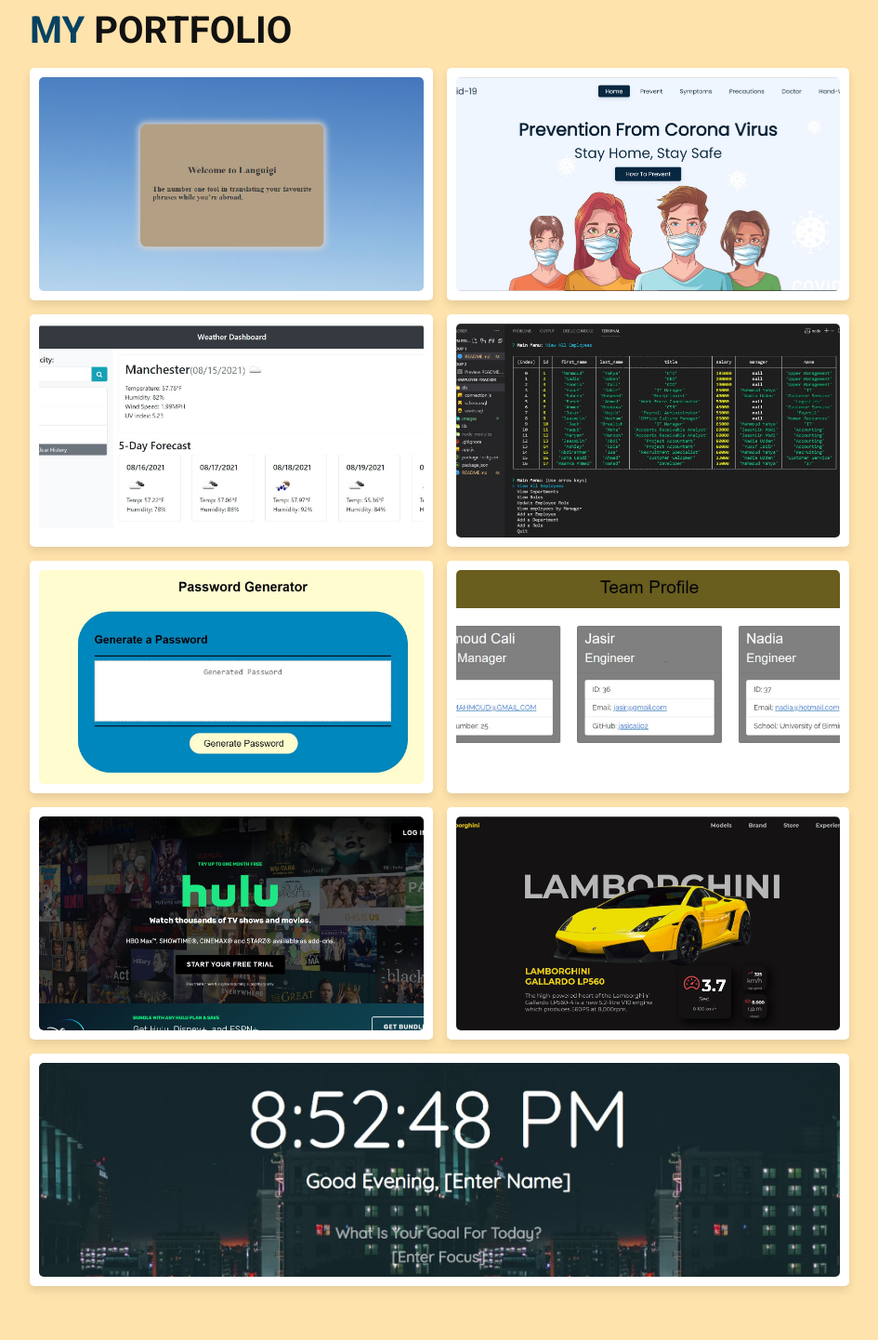
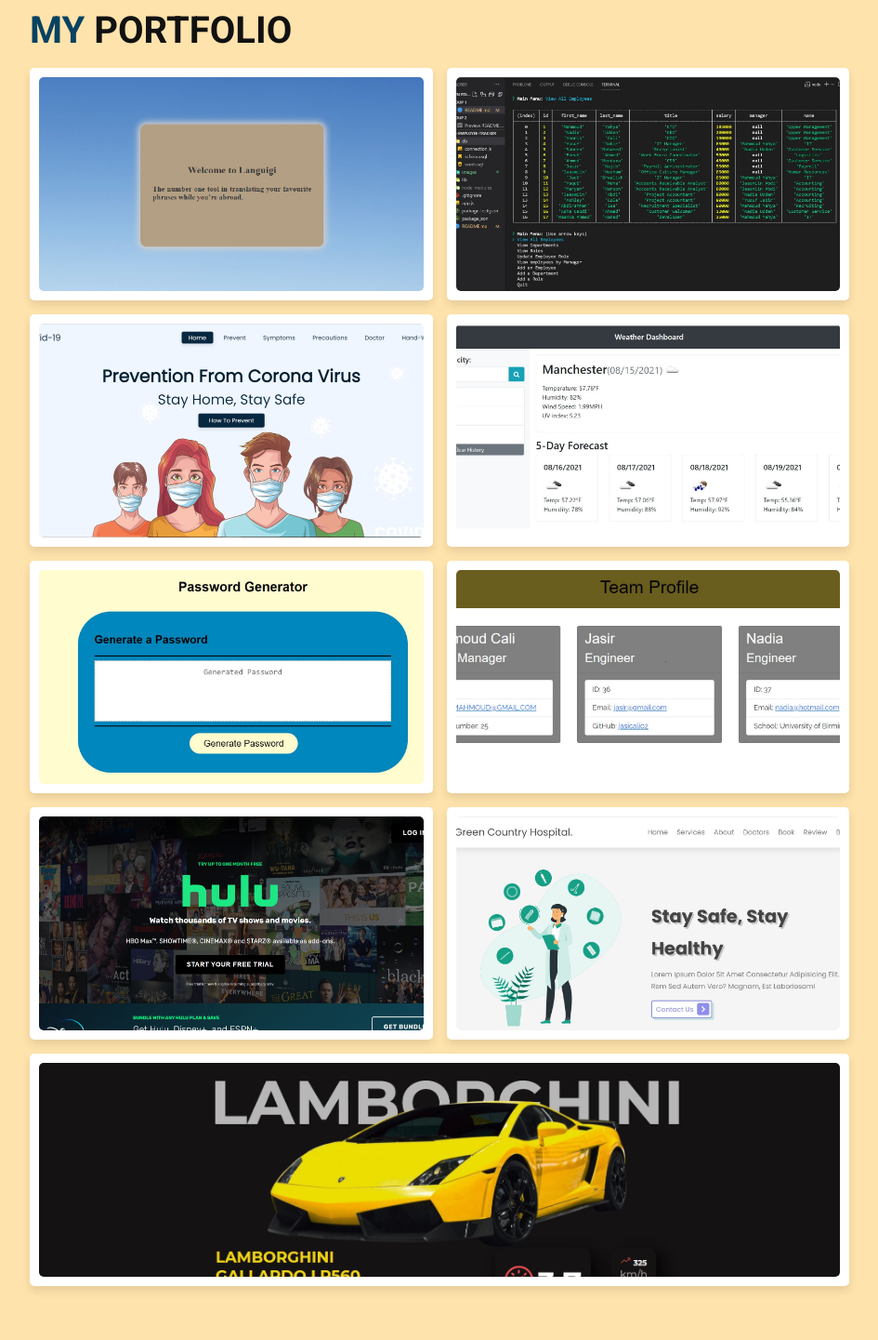
Before and after one commit to Mahmoudcali02/personal-portfolio, a plain HTML site: page index.html in a window 1280 px wide. Shown: the part 2527-3968 px from the top of the page at 93% size, without its empty margins (317-1262 px from the left). Drawn offline with nearby package versions, Linux system fonts and the light colour scheme.

Commit message:
added one more project (green-country-hospital)

```diff
--- a/index.html
+++ b/index.html
@@ -133,6 +133,18 @@
         </div>
 
         <div class="box">
+            <img src="./images/employee-tracker-img.jpg" alt="">
+            <h1>CLI Employee Management System</h1>
+            <p class="portfolio-heading">Tech Used:
+                <i class="devicon-nodejs-plain colored"></i>
+            <i class="devicon-express-original colored"></i> <i class="devicon-mysql-plain-wordmark colored"></i></p>
+            <div class="icons">
+                <a href="https://drive.google.com/file/d/1nQyomj_KaaGxWQFMjNgRd6hHMRmwu7dL/view?usp=sharing" class="fas fa-link"></a>
+                <a href="https://github.com/Mahmoudcali02/the-employee-tracker" class="fab fa-github"></a>
+            </div>
+        </div>
+
+        <div class="box">
             <img src="./images/screenshot-1.JPG" alt="">
             <h1> COVID Advisory Website</h1>
             <p class="portfolio-heading"> Tech Used: <i class="devicon-html5-plain colored"></i>
@@ -156,19 +168,6 @@
                 <a href="https://github.com/Mahmoudcali02/weather-app" class="fab fa-github"></a>
             </div>
         </div>
-
-        <div class="box">
-            <img src="./images/employee-tracker-img.jpg" alt="">
-            <h1>CLI Employee Management System</h1>
-            <p class="portfolio-heading">Tech Used:
-                <i class="devicon-nodejs-plain colored"></i>
-            <i class="devicon-express-original colored"></i> <i class="devicon-mysql-plain-wordmark colored"></i></p>
-            <div class="icons">
-                <a href="https://drive.google.com/file/d/1nQyomj_KaaGxWQFMjNgRd6hHMRmwu7dL/view?usp=sharing" class="fas fa-link"></a>
-                <a href="https://github.com/Mahmoudcali02/the-employee-tracker" class="fab fa-github"></a>
-            </div>
-        </div>
-
 
         <div class="box">
             <img src="./images/password-generator.JPG" alt="">
@@ -208,6 +207,18 @@
         </div>
 
         <div class="box">
+            <img src="./images/green-hospital.jpg" alt="">
+            <h1> Green Country Hospital  </h1>
+            <p class="portfolio-heading"> Tech Used: <i class="devicon-html5-plain colored"></i>
+                <i class="devicon-css3-plain colored"></i>
+                <i class="devicon-javascript-plain plain"></i></p>
+            <div class="icons">
+                <a href="https://mahmoudcali02.github.io/green-country-hospital/#index.html" class="fas fa-link"></a>
+                <a href="https://github.com/Mahmoudcali02/green-country-hospital" class="fab fa-github"></a>
+            </div>
+        </div>
+
+        <div class="box">
             <img src="./images/lambo.JPG" alt="">
             <h1>Lamborghini Landing page</h1>
             <p class="portfolio-heading"> Tech Used: <i class="devicon-html5-plain colored"></i>
@@ -219,17 +230,6 @@
             </div>
         </div>
 
-        <div class="box">
-            <img src="./images/landing.JPG" alt="">
-            <h1> Landing Page with timing  </h1>
-            <p class="portfolio-heading"> Tech Used: <i class="devicon-html5-plain colored"></i>
-                <i class="devicon-css3-plain colored"></i>
-                <i class="devicon-javascript-plain plain"></i></p>
-            <div class="icons">
-                <a href="https://mahmoudcali02.github.io/landing-page/#index.html" class="fas fa-link"></a>
-                <a href="https://github.com/Mahmoudcali02/landing-page" class="fab fa-github"></a>
-            </div>
-        </div>
 
     </div>
 
```
Also changed, not shown: images/green-hospital.jpg (added).
